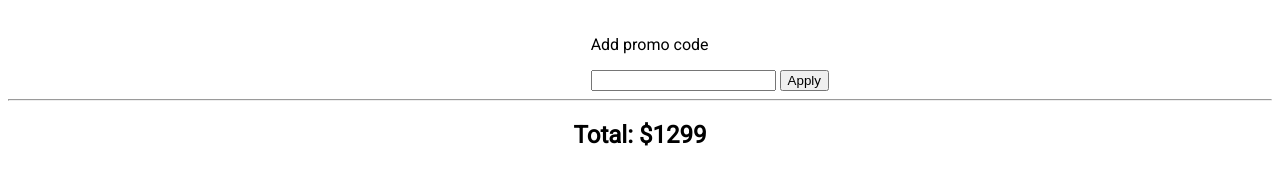
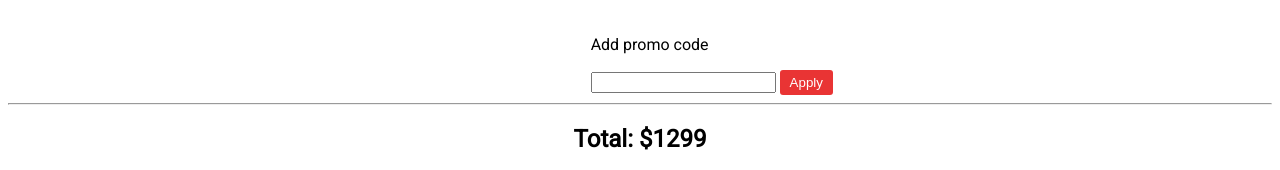
Before and after one commit to Rakibul-Hasan-max/mac-book-pro, a plain HTML site: page index.html in a window 1280 px wide. Shown: the part 845-1015 px from the top of the page. Drawn offline with Linux system fonts and the light colour scheme.

Commit message:
new commit

```diff
--- a/css/style.css
+++ b/css/style.css
@@ -12,9 +12,13 @@ body{
 .total-border{
     border-top: 1px solid black;
 }
-.article{
-
-}
-#bottom-text{
+.bottom-text{
     text-align: center;
 }
+.apply-btn{
+    background-color: #e40000cb;
+    color: white;
+    padding: 5px 10px;
+    border: 0;
+    border-radius: 3px;
+}
--- a/index.html
+++ b/index.html
@@ -20,7 +20,7 @@
                 <div>
                     <img src="images/mac.png" style="height: 300px;" alt="">
                 </div>
-                <div class="article">
+                <div>
                     <h1>Customize your blue 24-inch iMac with apple M1 chip.</h1>
                     <p>The Apple M1 is an ARM-based system on a chip. It was designed by Apple Inc. as a central processing unit and graphics processing unit for its Macintosh computers and iPad Pro tablets. It was inspired by their Apple A14 Bionic chip.</p> <br>
                     <h4>Memory</h4>
@@ -49,12 +49,12 @@
                     <div>
                         <p>Add promo code</p>
                         <input type="text">
-                        <button>Apply</button>
+                        <button class="apply-btn">Apply</button>
                     </div>
                 </div>
             </div>
             <hr>
-            <h1 id="bottom-text">Total: $1299</h1>
+            <h1 class="bottom-text">Total: $1299</h1>
         </section>
     </main>
     <!-- main part end -->
```
